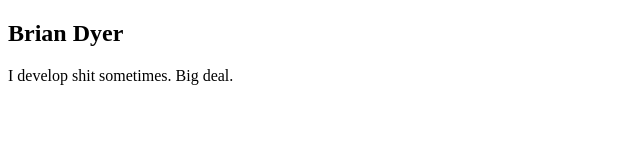
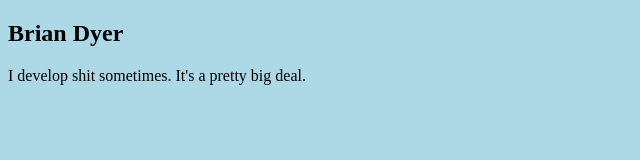
Before and after one commit to daftquest/website, a plain HTML site: page index.html in a window 1280 px wide. Shown: the whole page, without its empty margins (0-640 px from the left). Drawn offline with Linux system fonts and the light colour scheme.

Commit message:
added style sheet for index

```diff
--- a/index.html
+++ b/index.html
@@ -2,12 +2,13 @@
 <html>
 
  <head>
+  <link rel="stylesheet" href="indexStyle.css">
   <title>Brian Dyer | Home</title>
  </head>
 
  <body>
   <h2>Brian Dyer</h2>
-  <p>I develop shit sometimes. Big deal.</p>
+  <p>I develop shit sometimes. It's a pretty big deal.</p>
  </body>
 
 </html>
--- /dev/null
+++ b/indexStyle.css
@@ -0,0 +1,5 @@
+body {
+
+ background-color: lightblue;
+
+}
```
